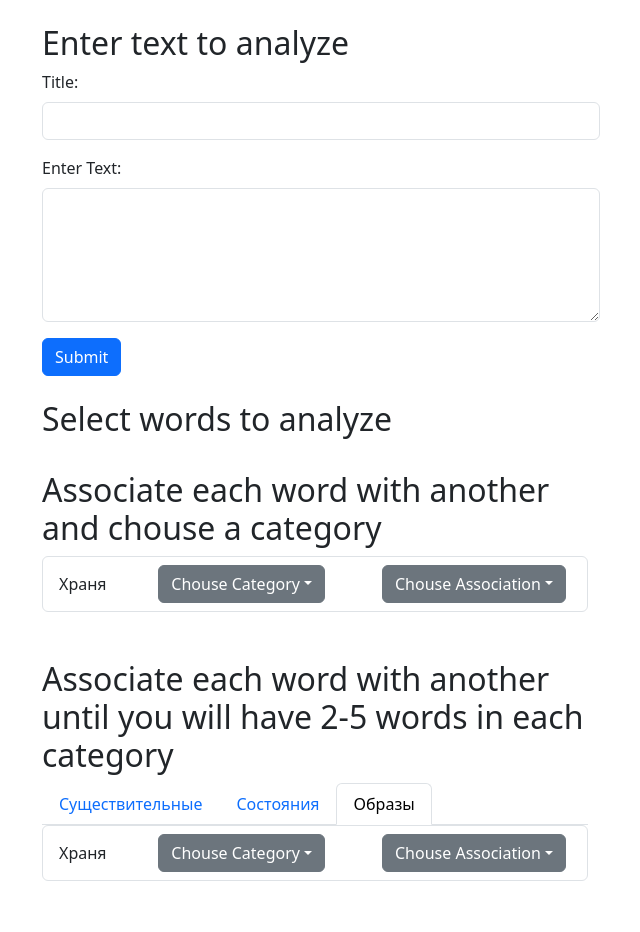
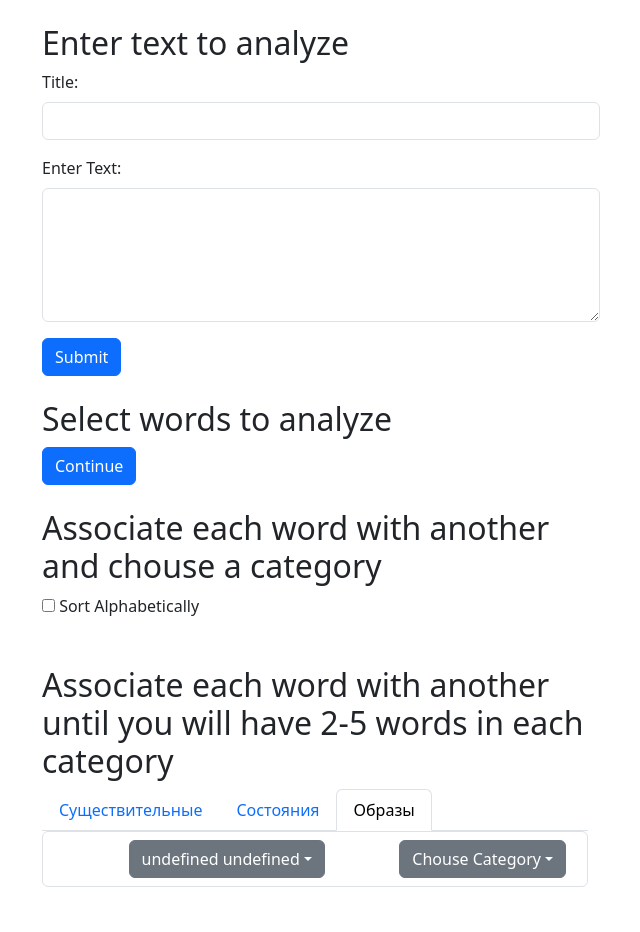
Before and after one commit to atagaew/img-approximation, a React (Create React App) app in the folder client-app/: page / in a window 1280 px wide. Shown: the top 932 px of the page, without its empty margins (40-680 px from the left). Built offline with nearby package versions, Linux system fonts and the light colour scheme.

Commit message:
Added ability to  associate words to another words

```diff
--- a/client-app/src/components/Shared/WordAssociation.tsx
+++ b/client-app/src/components/Shared/WordAssociation.tsx
@@ -1,10 +1,37 @@
-import { Dropdown} from 'react-bootstrap';
+import { Dropdown } from 'react-bootstrap';
+import { Association } from '../../interfaces/Association';
+import { Word } from '../../interfaces/Word';
+import { useState } from 'react';
 
-export default function WordAssociation() {
+interface WordAssociationProps {
+  association: Association | null;
+  allWords: Word[];
+}
+
+const WordAssociation: React.FC<WordAssociationProps> = ({ association, allWords }) => {
+  const [selectedWord, setSelectedWord] = useState(association?.targetWord);
+  const handleDropdownSelect = (selectedValue: string | null) => {
+    setSelectedWord(allWords.find(word => word.value === selectedValue));
+  };
+
   return (
     <li className="list-group-item d-flex justify-content-between align-items-center">
       <div>
-          <span>Храня</span>
+        <span>{association?.sourceWord.value} {association?.sourceWord.id}</span>
+      </div>
+      <div>
+        <Dropdown onSelect={handleDropdownSelect}>
+          <Dropdown.Toggle variant="secondary" id="dropdown2">
+            {`${selectedWord?.value} ${selectedWord?.id}`}
+          </Dropdown.Toggle>
+          <Dropdown.Menu>
+            {allWords.map(word => (
+              <Dropdown.Item key={word.id} eventKey={word.value}>
+                {word.value} {word.id}
+              </Dropdown.Item>
+            ))}
+          </Dropdown.Menu>
+        </Dropdown>
       </div>
       <div>
         <Dropdown>
@@ -18,19 +45,9 @@ export default function WordAssociation() {
           </Dropdown.Menu>
         </Dropdown>
       </div>
-        <div>
-          <Dropdown>
-            <Dropdown.Toggle variant="secondary" id="dropdown2">
-              Chouse Association
-            </Dropdown.Toggle>
-            <Dropdown.Menu>
-              <Dropdown.Item href="#">Action 2.1</Dropdown.Item>
-              <Dropdown.Item href="#">Action 2.2</Dropdown.Item>
-              <Dropdown.Item href="#">Action 2.3</Dropdown.Item>
-            </Dropdown.Menu>
-          </Dropdown>
-        </div>
     </li>
 
   )
 }
+
+export default WordAssociation;
--- a/client-app/src/components/TextInput.tsx
+++ b/client-app/src/components/TextInput.tsx
@@ -3,6 +3,7 @@ import React from 'react';
 import { Formik, Form, Field, ErrorMessage } from 'formik';
 import * as Yup from 'yup';
 import { Word } from '../interfaces/Word';
+import { WordCategory } from '../interfaces/WordCategory';
 
 const validationSchema = Yup.object({
     title: Yup.string().required('Title is required'),
@@ -15,19 +16,27 @@ interface TextInputProps {
 }
 
 
-const TextInput: React.FC<TextInputProps> = ({ onStartAnalysis,  initialAnalysisData}) => {
+const TextInput: React.FC<TextInputProps> = ({ onStartAnalysis, initialAnalysisData }) => {
     const extractWordsWithLineNumbers = (text: string): Word[] => {
         const words: Word[] = [];
         const lines = text.split('\n');
+        let id = 0;
         lines.forEach((line, lineNumber) => {
-          const lineWords = line.split(/\s+/);
-          lineWords.forEach((word) => {
-            word = word.replace(/^(\P{L}+)|(\P{L}+)$/gu, '');
-            words.push({ value: word, lineNumber: lineNumber + 1, isSelected: false });
-          });
+            const lineWords = line.split(/\s+/);
+            lineWords.forEach((word) => {
+                word = word.replace(/^(\P{L}+)|(\P{L}+)$/gu, '');
+                words.push({
+                    id: id,
+                    value: word,
+                    lineNumber: lineNumber + 1,
+                    isSelected: false,
+                    category: WordCategory.Nouns
+                });
+                id++;
+            });
         });
         return words;
-      };
+    };
 
     return (
         <div className="container mt-4">
--- a/client-app/src/components/WordsAssociation.tsx
+++ b/client-app/src/components/WordsAssociation.tsx
@@ -1,6 +1,7 @@
 import { useState } from 'react';
 import { Nav, Tab } from 'react-bootstrap';
 import WordAssociation from './Shared/WordAssociation';
+import { Association } from '../interfaces/Association';
 
 export default function WordsAssociation() {
     const [key, setKey] = useState<string | null>('concepts');
@@ -26,7 +27,7 @@ export default function WordsAssociation() {
                 <Tab.Pane eventKey="concepts">
                   <section>
                     <ul className="list-group">
-                      <WordAssociation />
+                      <WordAssociation association={null} allWords={[]} />
                       {/* Add more list items with additional dropdowns and words */}
                     </ul>
                   </section>
--- a/client-app/src/components/WordsInitialAssociation.tsx
+++ b/client-app/src/components/WordsInitialAssociation.tsx
@@ -1,15 +1,38 @@
+import { useState } from 'react';
+import { Association } from '../interfaces/Association';
+import { Word } from '../interfaces/Word';
 import WordAssociation from './Shared/WordAssociation';
 
-export default function WordsInitialAssociation() {
+interface WordsInitialAssociationProps {
+  initialAssociations: Association[] | null;
+  allWords: Word[];
+}
+const WordsInitialAssociation: React.FC<WordsInitialAssociationProps> = ({ initialAssociations, allWords }) => {
+  const [alphabeticalSorting, setAlphabeticalSorting] = useState(false);
+
+  let sortedAssociations: Association[] | null = initialAssociations;
+  if (initialAssociations && alphabeticalSorting)
+    sortedAssociations = [...initialAssociations].sort((a, b) => a.sourceWord.value.localeCompare(b.sourceWord.value));
+
   return (
     <div className="container mt-4">
       <div className="row">
         <div className="col-md-6">
           <section>
             <h2>Associate each word with another and chouse a category</h2>
+            <label className="ml-2">
+              <input
+                type="checkbox"
+                checked={alphabeticalSorting}
+                onChange={() => setAlphabeticalSorting(!alphabeticalSorting)}
+              />
+              &nbsp;Sort Alphabetically
+            </label>
             <div>
               <ul className="list-group">
-                  <WordAssociation/>
+                {sortedAssociations?.map((association) =>
+                  <WordAssociation association={association} allWords={allWords} key={association.sourceWord.id} />
+                  )}
               </ul>
             </div>
           </section>
@@ -18,3 +41,4 @@ export default function WordsInitialAssociation() {
     </div>
   )
 }
+export default WordsInitialAssociation;
--- a/client-app/src/components/WordsSelector.tsx
+++ b/client-app/src/components/WordsSelector.tsx
@@ -4,10 +4,11 @@ import { WordAnalysis } from "../interfaces/WordAnalysis";
 
 interface WordsSelectorProps {
     initialWordsToSelect: Word[];
+    onInitialWordsSelected: (words: Word[]) => void;
 }
 
-const WordsSelector: React.FC<WordsSelectorProps> = ({ initialWordsToSelect }) => {
-    const [selectedWords, setSelectedWords] = useState<Word[]>(initialWordsToSelect);
+const WordsSelector: React.FC<WordsSelectorProps> = ({ initialWordsToSelect, onInitialWordsSelected }) => {
+    const [wordsToSelect, setWordsToSelect] = useState<Word[]>(initialWordsToSelect);
 
     const groupWordsByLine = (words: Word[]) => {
         return words.reduce((groupedWords, word) => {
@@ -20,13 +21,11 @@ const WordsSelector: React.FC<WordsSelectorProps> = ({ initialWordsToSelect }) =
         }, {} as Record<number, Word[]>);
     };
 
-    const wordsGrouped = groupWordsByLine(selectedWords);
+    const wordsGrouped = groupWordsByLine(wordsToSelect);
     const onSelectWord = (selectedWord: Word) => {
-        setSelectedWords((prevSelectedWords) =>
-            {
-                console.log(prevSelectedWords)
-                return prevSelectedWords.map((word) => word.value === selectedWord.value ? { ...word, isSelected: !selectedWord.isSelected } : word);
-            }
+        setWordsToSelect((prevWordsToSelect) => {
+            return prevWordsToSelect.map((word) => word.value === selectedWord.value ? { ...word, isSelected: !selectedWord.isSelected } : word);
+        }
         );
     };
 
@@ -36,15 +35,16 @@ const WordsSelector: React.FC<WordsSelectorProps> = ({ initialWordsToSelect }) =
                 <section>
                     <h2>Select words to analyze</h2>
                     <div className="col-md-6 text-left">
-                        {Object.keys(wordsGrouped).map((lineNumberString) => {
+                        {Object.keys(wordsGrouped).map(lineNumberString => {
                             const lineNumber = parseInt(lineNumberString, 10);
                             return (
                                 <p key={lineNumber}>
-                                    {wordsGrouped[lineNumber].map((word) => (
+                                    {wordsGrouped[lineNumber].map(word => (
                                         <button
                                             key={word.value}
                                             type="button"
-                                            className={`btn ${word.isSelected ? 'btn-info' : 'btn-light'}`} onClick={() => onSelectWord(word)}>
+                                            className={`btn ${word.isSelected ? 'btn-info' : 'btn-light'}`}
+                                            onClick={() => onSelectWord(word)}>
                                             {word.value}
                                         </button>
                                     ))}
@@ -54,7 +54,18 @@ const WordsSelector: React.FC<WordsSelectorProps> = ({ initialWordsToSelect }) =
                     </div>
                 </section>
             </div>
+            <div className="row">
+                <div className="col-md-1 text-left">
+                    <button
+                        type="submit"
+                        className="btn btn-primary"
+                        onClick={() => onInitialWordsSelected(wordsToSelect.filter(word => word.isSelected))}>
+                        Continue
+                    </button>
+                </div>
+            </div>
         </div>
+
     )
 }
 
--- /dev/null
+++ b/client-app/src/interfaces/Association.tsx
@@ -0,0 +1,7 @@
+import { Word } from "./Word";
+
+
+export interface Association {
+    sourceWord: Word;
+    targetWord: Word | null;
+}
--- /dev/null
+++ b/client-app/src/interfaces/Iteration.tsx
@@ -0,0 +1,7 @@
+import { Association } from "./Association";
+
+
+export interface Iteration {
+    id: number;
+    associations: Association[];
+}
--- a/client-app/src/interfaces/Word.tsx
+++ b/client-app/src/interfaces/Word.tsx
@@ -1,5 +1,9 @@
+import { WordCategory } from "./WordCategory";
+
 export interface Word {
+    id: number;
     value: string;
     lineNumber: number;
     isSelected: boolean;
+    category: WordCategory;
 }
--- a/client-app/src/interfaces/WordAnalysis.tsx
+++ b/client-app/src/interfaces/WordAnalysis.tsx
@@ -1,7 +1,14 @@
+import { Iteration } from "./Iteration";
 import { Word } from "./Word";
 
-export interface WordAnalysis {
-    title: string;
-    text: string;
-    words: Word[];
+export class WordAnalysis {
+    title = '';
+    text = '';
+    words: Word[] = [];
+    selectedWords: Word[] = [];
+    iterations: Iteration[] = [];
+
+    static createEmpty(): WordAnalysis {
+        return new WordAnalysis();
+    }
 }
--- /dev/null
+++ b/client-app/src/interfaces/WordCategory.tsx
@@ -0,0 +1,5 @@
+export enum WordCategory {
+    Nouns = 'nouns',
+    States = 'states',
+    Concepts = 'concepts'
+}
--- a/client-app/src/pages/Home.tsx
+++ b/client-app/src/pages/Home.tsx
@@ -5,29 +5,41 @@ import WordsInitialAssociation from "../components/WordsInitialAssociation";
 import WordsSelector from "../components/WordsSelector";
 import FinalCrossWordsAssociation from "../components/FinalCrossWordsAssociation";
 import { WordAnalysis } from "../interfaces/WordAnalysis";
+import { Association } from "../interfaces/Association";
 import { useState } from 'react';
+import { Word } from "../interfaces/Word";
+import WordAssociation from "../components/Shared/WordAssociation";
 
 export default function Home() {
-    const [analysis, setAnalysis] = useState<WordAnalysis>({
-        title: '',
-        text: '',
-        words: []
-    })
+    const [analysis, setAnalysis] = useState<WordAnalysis>(WordAnalysis.createEmpty())
     const onStartAnalysis = (analysis: WordAnalysis) => {
-        // Handle the analysis logic here
         setAnalysis(analysis);
-      };
+    };
 
-      console.log(analysis);
+    const onInitialWordsSelected = (words: Word[]) => {
+        setAnalysis({
+                ...analysis,
+                selectedWords: [...words].sort((a, b) => a.value.localeCompare(b.value)),
+                iterations: [
+                    {
+                        id: 0,
+                        associations: words.map((word: Word): Association => {
+                            return {
+                                sourceWord: word,
+                                targetWord: word };
+                         }) }]
+            });
+    }
+    const initialAssociations = analysis.iterations[0]?.associations;
     return (
         <>
-          <TextInput  onStartAnalysis={onStartAnalysis} initialAnalysisData={analysis}/>
-          <WordsSelector initialWordsToSelect={analysis.words} key={analysis.words.length}/>
-          <WordsInitialAssociation />
-          <WordsAssociation />
-          <CrossWordsAssociation />
-          <FinalCrossWordsAssociation />
+            <TextInput onStartAnalysis={onStartAnalysis} initialAnalysisData={analysis} />
+            <WordsSelector initialWordsToSelect={analysis.words} key={analysis.words.length}  onInitialWordsSelected={onInitialWordsSelected}/>
+            <WordsInitialAssociation initialAssociations={initialAssociations} allWords={analysis.selectedWords}/>
+            <WordsAssociation />
+            <CrossWordsAssociation />
+            <FinalCrossWordsAssociation />
         </>
-      );
+    );
 
 }
```
Lines whose indentation alone changed are shown as unchanged.
